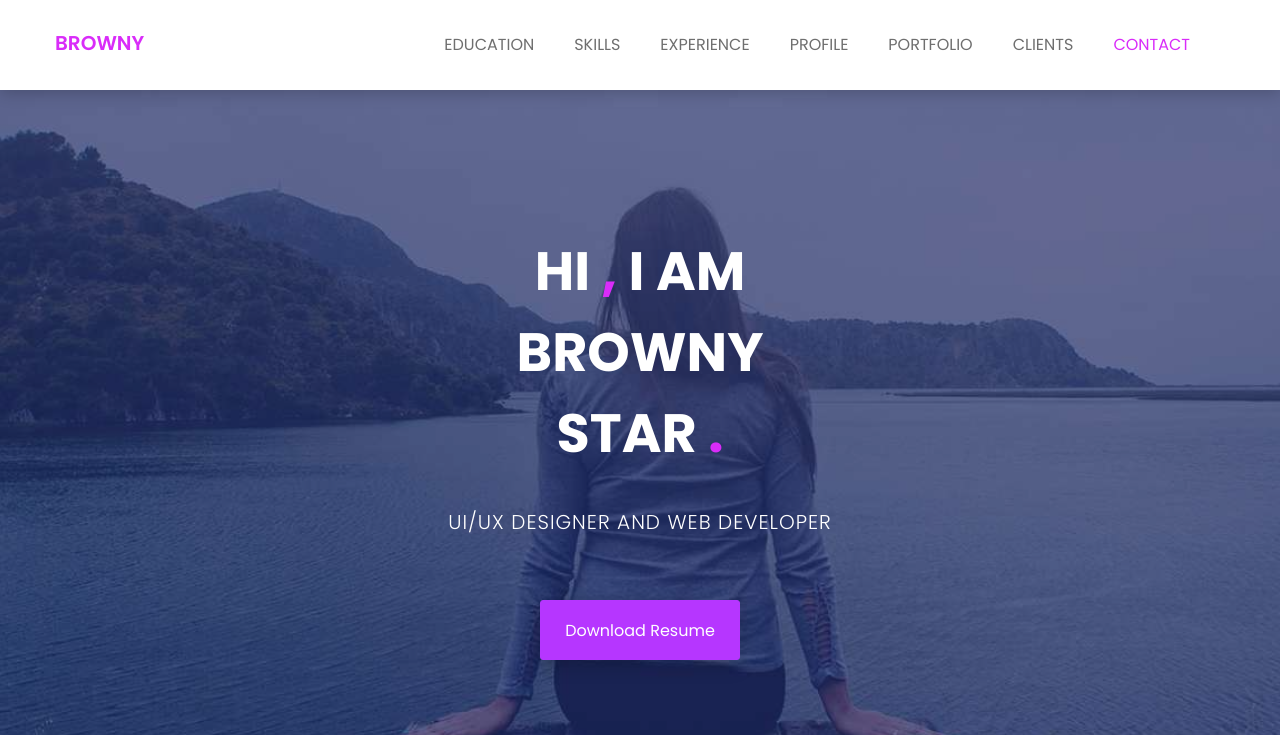
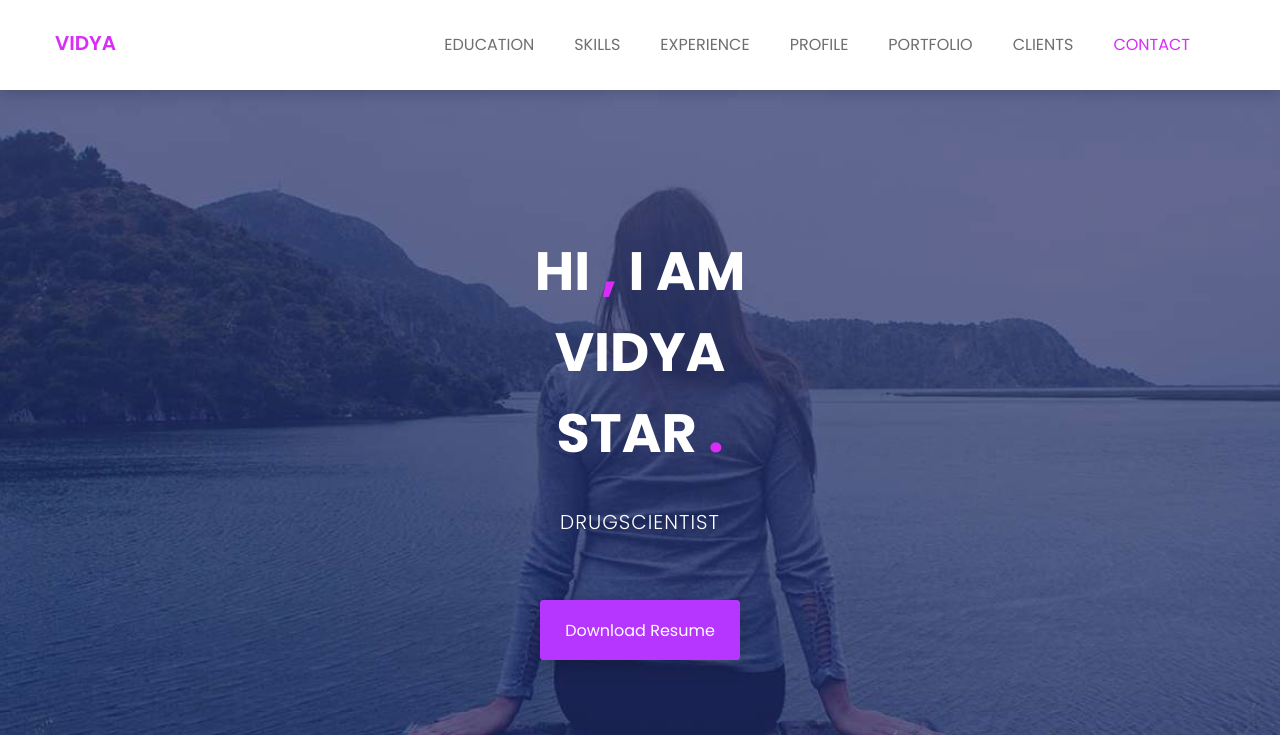
Before and after one commit to dsumanth94/vidya.gopisetty.github.io, a plain HTML site: page index.html in a window 1280 px wide. Shown: the top 735 px of the page. Drawn offline with nearby package versions, Linux system fonts and the light colour scheme.

Commit message:
Update index.html

```diff
--- a/index.html
+++ b/index.html
@@ -12,7 +12,7 @@
 		<link href="https://fonts.googleapis.com/css?family=Poppins:100,200,300,400,500,600,700,800,900&amp;subset=devanagari,latin-ext" rel="stylesheet">
 
         <!-- title of site -->
-        <title>Vidy</title>
+        <title>VidyaGopisetty</title>
 
         <!-- For favicon png -->
 		<link rel="shortcut icon" type="image/icon" href="assets/logo/favicon.png"/>
@@ -70,7 +70,7 @@
 			                <button type="button" class="navbar-toggle" data-toggle="collapse" data-target="#navbar-menu">
 			                    <i class="fa fa-bars"></i>
 			                </button>
-			                <a class="navbar-brand" href="index.html">browny</a>
+			                <a class="navbar-brand" href="index.html">Vidya</a>
 			            </div><!--/.navbar-header-->
 			            <!-- End Header Navigation -->
 
@@ -103,8 +103,8 @@
 				<div class="row">
 					<div class="col-md-12 text-center">
 						<div class="header-text">
-							<h2>hi <span>,</span> i am <br> browny <br> star <span>.</span>   </h2>
-							<p>ui/ux designer and web developer</p>
+							<h2>hi <span>,</span> i am <br> Vidya <br> star <span>.</span>   </h2>
+							<p>DrugScientist</p>
 							<a href="assets/download/browney.txt" download>download resume</a>
 						</div><!--/.header-text-->
 					</div><!--/.col-->
@@ -140,7 +140,7 @@
 									<div class="col-sm-4">
 										<div class="single-about-add-info">
 											<h3>email</h3>
-											<p>browny@info.com</p>
+											<p>Vidya@info.com</p>
 										</div>
 									</div>
 									<div class="col-sm-4">
@@ -873,7 +873,7 @@
 							<div class="single-contact-box">
 								<div class="contact-adress">
 									<div class="contact-add-head">
-										<h3>browny star</h3>
+										<h3>Vidya star</h3>
 										<p>uI/uX designer</p>
 									</div>
 									<div class="contact-add-info">
@@ -883,7 +883,7 @@
 										</div>
 										<div class="single-contact-add-info">
 											<h3>email</h3>
-											<p>browny@info.com</p>
+											<p>Vidya@info.com</p>
 										</div>
 										<div class="single-contact-add-info">
 											<h3>website</h3>
```
